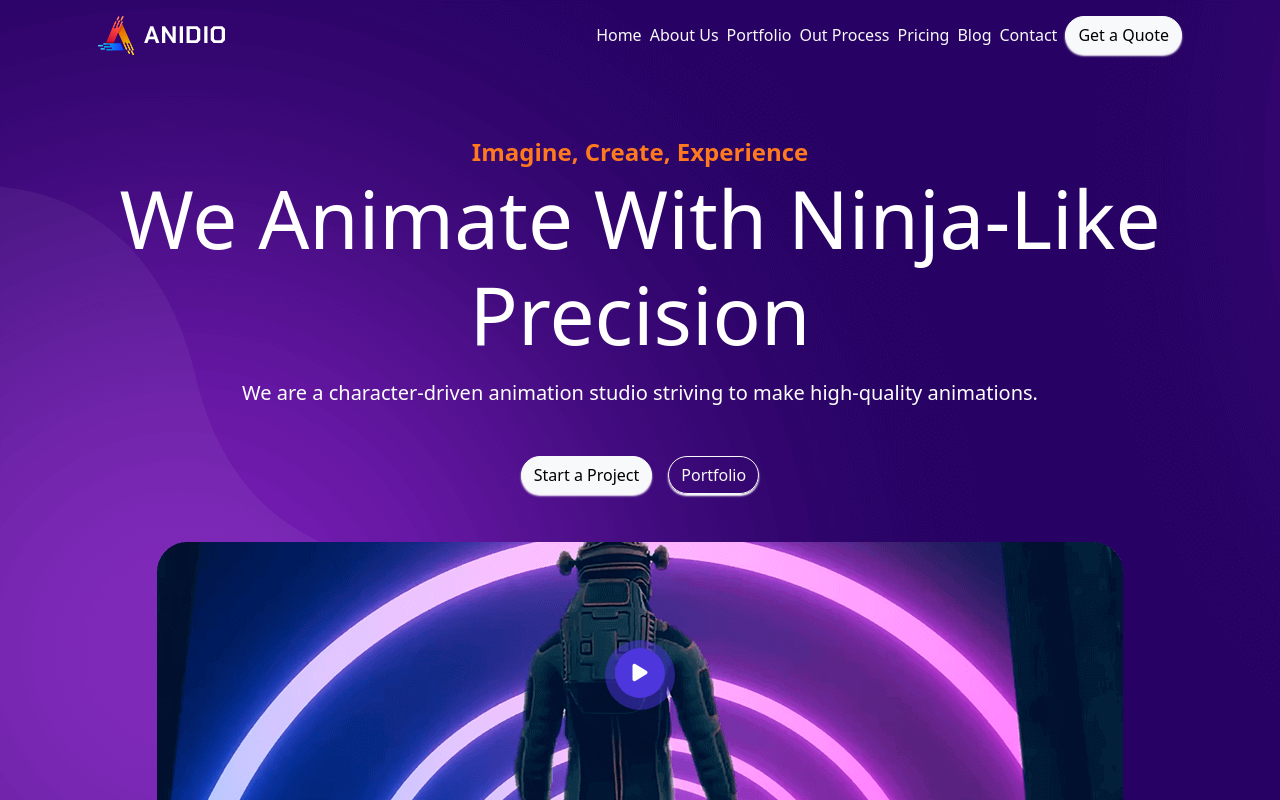
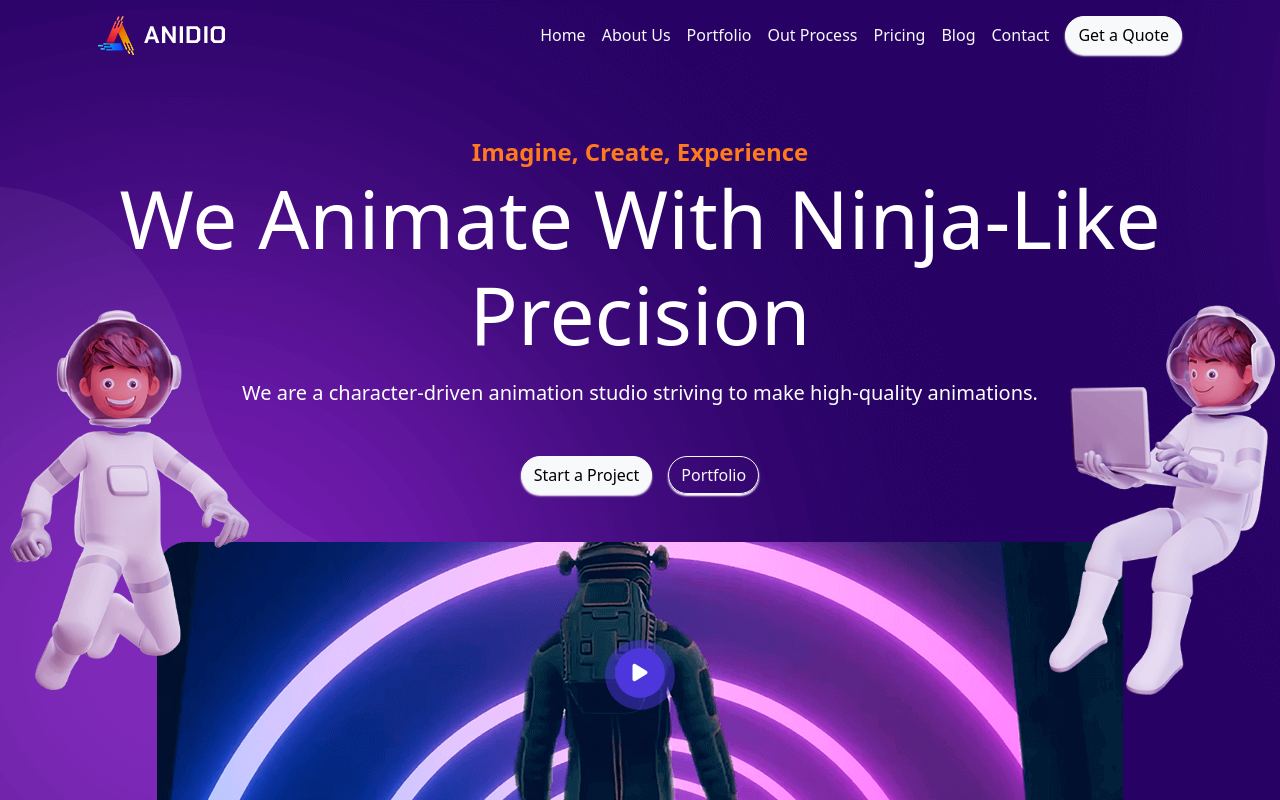
Before and after one commit to SimoneCappadona/proj-html-vuejs, a Vue app: page / in a window 1280 px wide. Shown: the top 800 px of the page. Built offline with nearby package versions, Linux system fonts and the light colour scheme.

Commit message:
add positioning

```diff
--- a/src/components/appHeader.vue
+++ b/src/components/appHeader.vue
@@ -9,7 +9,7 @@ export default {};
         <div class="logo p-3">
           <img src="../assets/img/logo.png" alt="" />
         </div>
-        <ul class="text-light navbar gap-2 p-3">
+        <ul class="text-light navbar gap-3 p-3">
           <li>Home</li>
           <li>About Us</li>
           <li>Portfolio</li>
@@ -41,13 +41,15 @@ export default {};
           <img src="../assets/img/middle.png" alt="" />
           <div class="roundedicon">
             <i
-              class="fa-solid fa-play fa-lg playicon"
-              style="color: #ffffff"
+            class="fa-solid fa-play fa-lg playicon"
+            style="color: #ffffff"
             ></i>
           </div>
         </div>
       </div>
     </div>
+    <img src="../assets/img/left-man.png" alt="" class="leftmanhead">
+    <img src="../assets/img/right-man.png" alt="" class="rightmanhead">
   </header>
 </template>
 
@@ -57,6 +59,7 @@ export default {};
 
 header {
   background-image: url(../assets/img/banner-bg.png);
+  background-repeat: no-repeat;
   max-width: 100%;
 }
 
@@ -94,6 +97,18 @@ ul li {
   line-height: 65px;
   position: absolute;
   top: 80%;
-
 }
+.leftmanhead{
+  position: absolute;
+  top: 300px;
+  padding: 10px;
+  height: 400px;
+  }
+  .rightmanhead{
+    position: absolute;
+    top: 300px;
+    right: 0;
+    padding: 5px;
+    height: 400px;
+  }
 </style>
```
